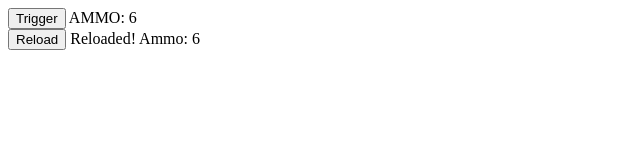
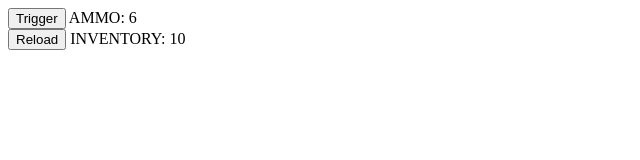
Before and after one commit to AlIsKingYT/AC-Q1-NEIT-GDS, a plain HTML site: page Week 2/W2 Homework/w2h prefab.html in a window 1280 px wide. Both pictures are taken after a click on the button "Reload". Shown: the full height of the page, 0-640 px from the left. Drawn offline with Linux system fonts and the light colour scheme.

Commit message:
Add Week 2 homework prefab

```diff
--- a/Week 2/W2 Homework/w2h prefab.html
+++ b/Week 2/W2 Homework/w2h prefab.html
@@ -24,6 +24,7 @@
             <span id="reload-display"></span>
         </div>
     </div>
+
     <script>
         /*-----------------------------------
         Project Description:
@@ -32,52 +33,50 @@
         2. When it is clicked your inventory will lose ammo
         3. When it is clicked your gun will gain ammo
         4. The inventory should never drop below 0
-        5. CHALLENGE: Can you make the correct number of ammo move from the inventory to the gun? For example if the ammo is at 4 and the max is 6 can you make only 2 subtract from inventory and add to ammo?
+        5. CHALLENGE: Can you make the correct number of ammo move from the inventory to the gun?
+           For example if the ammo is at 4 and the max is 6 can you make only 2 subtract from inventory
+           and add to ammo?
         6. Display the resulting numbers in the span tags.
         ------------------------------------*/
 
-        //stores the <button> and <span> elements in variables by selecting the the elements by their id attribute. The # is used when referencing an element's id
-        var triggerButton = document.querySelector(`#trigger-button`)
-        var triggerDisplay = document.querySelector(`#trigger-display`)
-        var reloadButton = document.querySelector(`#reload-button`)
-        var reloadDisplay = document.querySelector(`#reload-display`)
-        var neededAmmo = document.querySelector(`#needed-ammo`)
-
+        //Stores the <button> and <span> elements in variables by selecting the elements by their id attribute.
+        //The # is used when referencing an element's id.
+        var triggerButton = document.querySelector(`#trigger-button`);
+        var triggerDisplay = document.querySelector(`#trigger-display`);
+        var reloadButton = document.querySelector(`#reload-button`);
+        var reloadDisplay = document.querySelector(`#reload-display`);
 
         //Variables used to set up the gun and inventory values
         //Maximum amount of ammo the weapon can hold
-        var max = 6
+        var max = 6;
         //Amount of ammo currently loaded into the weapon
-        var currentAmmo = max
+        var currentAmmo = max;
         //Amount of ammo in the character's inventory
-        var inventory = 10
-        //Amount needed to fully reload ammo
-        var neededAmmo = max - currentAmmo
+        var inventory = 10;
 
         //Changes the words between <span> and </span> for each span element
-        triggerDisplay.innerHTML = `AMMO: ${currentAmmo}`
-        reloadDisplay.innerHTML = `INVENTORY: ${inventory}`
+        triggerDisplay.innerHTML = `AMMO: ${currentAmmo}`;
+        reloadDisplay.innerHTML = `INVENTORY: ${inventory}`;
 
         /*
-        Adds functionality to the button so that when it is clicked it will execute the shoot function
+        Adds functionality to the button so that when it is clicked it will execute the shoot function.
         */
-        triggerButton.addEventListener(`click`, shoot)
+        triggerButton.addEventListener(`click`, shoot);
 
         /*
         When the shoot function is executed by a user/player clicking the trigger button:
          1. currentAmmo is subtracted by one
          2. if currentAmmo is less than zero, it is set back to zero
          3. The triggerDisplay text is updated to show the latest value for currentAmmo
-         NOTE: the "event" placeholder variable in the parenthesis needs to be there for a function to work when it is executed by a  click or any other type of event listener.
+         NOTE: the "event" placeholder variable in the parenthesis needs to be there for a function to work
+         when it is executed by a click or any other type of event listener.
         */
-        function shoot(event)
-        {
-            currentAmmo--
-            if(currentAmmo<0)
-            {
+        function shoot(event) {
+            currentAmmo--;
+            if (currentAmmo < 0) {
                 currentAmmo = 0;
             }
-            triggerDisplay.innerHTML = `AMMO: ${currentAmmo}`
+            triggerDisplay.innerHTML = `AMMO: ${currentAmmo}`;
         }
 
         /*------------------INSTRUCTIONS------------------
@@ -86,37 +85,40 @@
         2. Within the function do the following
             a. Subtract ammo from the inventory
             b. Add ammo to the currentAmmo
-            d. Stop inventory from going into the negative numbers
-            c. Display the result on in the reloadDisplay by changing it's innerHTML
-            d. EXTRA CHALLENGE: Figure out how much ammo to load. This will require some math based on how much ammo has been expended and the maximum amount ammo the weapon can hold
+            c. Stop inventory from going into the negative numbers
+            d. Display the result in the reloadDisplay by changing its innerHTML
+            e. EXTRA CHALLENGE: Figure out how much ammo to load.
+               This will require some math based on how much ammo has been expended
+               and the maximum amount ammo the weapon can hold.
         --------------------------------------------------*/
+
         // Add event listener for reload button
+        reloadButton.addEventListener("click", reload);
 
         // Reload function
         function reload() {
+            // Calculate how much ammo is needed to fill the weapon
             let neededAmmo = max - currentAmmo;
+
+            // Only reload if there's inventory available and the gun isn't full
             if (inventory > 0 && neededAmmo > 0) {
-  // If we have enough inventory, fill up completely
+
+                // If inventory has enough ammo, fill the gun completely
                 if (inventory >= neededAmmo) {
                     currentAmmo += neededAmmo;
                     inventory -= neededAmmo;
                 }
-
-// If not enough, take what's left
-    else
-    {currentAmmo += inventory;
-      inventory = 0;}  }
-
-  reloadDisplay.innerHTML = "Reloaded! Ammo: " + currentAmmo;
-  neededAmmo.innerHTML = "Ammo: " + currentAmmo;
-  inventory.innerHTML = "Inventory: " + inventory;
+                // If inventory doesn't have enough, use what's left
+                else {
+                    currentAmmo += inventory;
+                    inventory = 0;
+                }
             }
 
-reloadButton.addEventListener("click", reload);
-
-
-
-
+            // Update the displays to show current ammo and inventory
+            triggerDisplay.innerHTML = `AMMO: ${currentAmmo}`;
+            reloadDisplay.innerHTML = `INVENTORY: ${inventory}`;
+        }
     </script>
 </body>
 </html>
```
Lines whose indentation alone changed are shown as unchanged.
